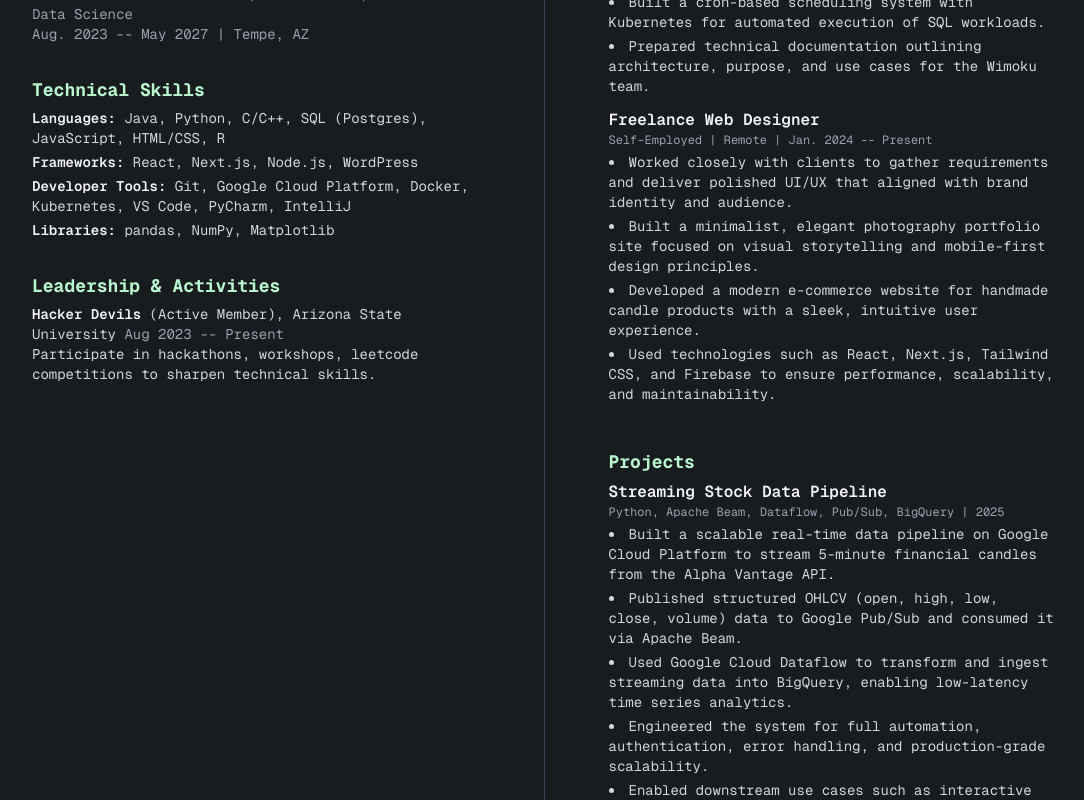
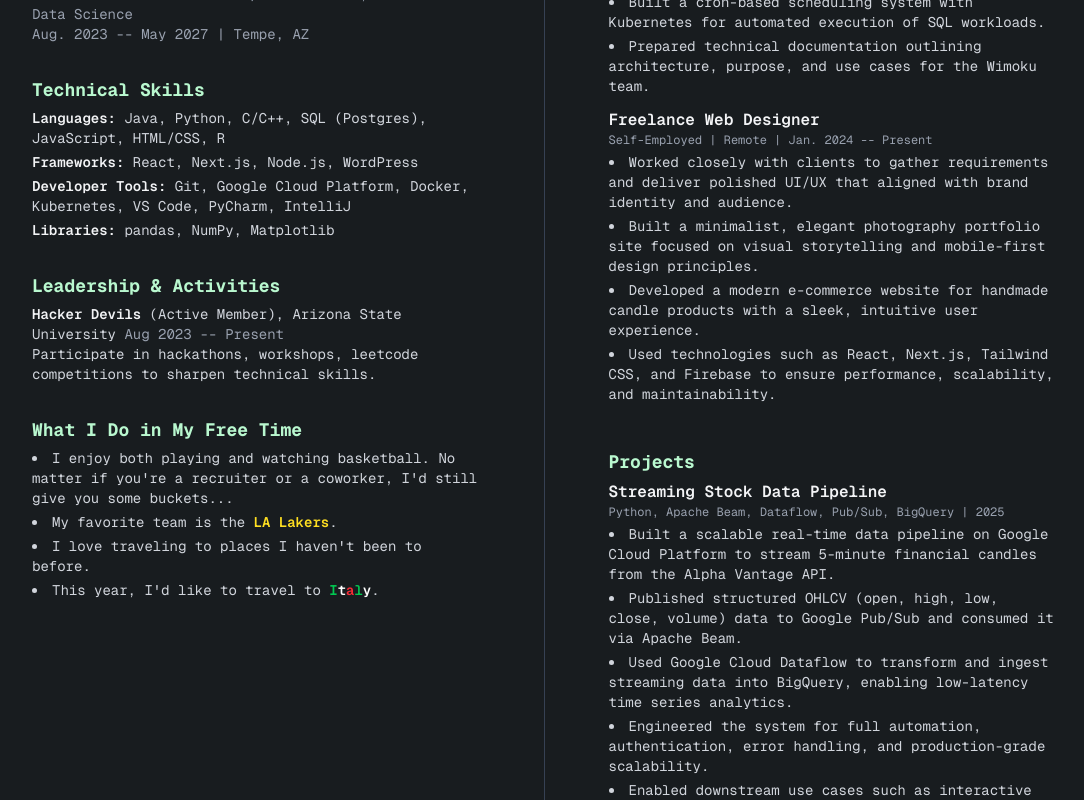
Before and after one commit to vanshsinhaa/vansh_portfolio, a Next.js app: page / in a window 1280 px wide. Shown: the part 364-1164 px from the top of the page, without its empty margins (96-1180 px from the left). Built offline with nearby package versions, Linux system fonts and the light colour scheme.

Commit message:
feat: add pure SVG travel map and update free time section

```diff
--- a/app/page.tsx
+++ b/app/page.tsx
@@ -97,7 +97,7 @@ export default function Home() {
             <h2 className="text-lg font-bold text-green-200 mb-1">
               Leadership & Activities
             </h2>
-            <div className="text-sm text-gray-300">
+            <div className="text-sm text-gray-300 mb-4">
               <span className="font-semibold text-gray-100">Hacker Devils</span>{" "}
               (Active Member), Arizona State University{" "}
               <span className="text-gray-400">Aug 2023 -- Present</span>
@@ -105,6 +105,45 @@ export default function Home() {
               Participate in hackathons, workshops, leetcode competitions to
               sharpen technical skills.
             </div>
+            {/* Free Time Section */}
+            <h3 className="text-lg font-bold text-green-200 mb-1 mt-8">
+              What I Do in My Free Time
+            </h3>
+            <ul className="text-sm text-gray-300 list-disc list-inside space-y-1">
+              <li>
+                I enjoy both playing and watching basketball. No matter if
+                you&apos;re a recruiter or a coworker, I&apos;d still give you
+                some buckets...
+              </li>
+              <li>
+                My favorite team is the{" "}
+                <span className="font-semibold text-yellow-300">LA Lakers</span>
+                .
+              </li>
+              <li>I love traveling to places I haven&apos;t been to before.</li>
+              <li>
+                This year, I&apos;d like to travel to{" "}
+                {
+                  <span className="font-semibold">
+                    {["I", "t", "a", "l", "y"].map((char, i) => {
+                      const colors = [
+                        "text-green-500",
+                        "text-white",
+                        "text-red-500",
+                        "text-green-500",
+                        "text-white",
+                      ];
+                      return (
+                        <span key={i} className={colors[i % colors.length]}>
+                          {char}
+                        </span>
+                      );
+                    })}
+                  </span>
+                }
+                .
+              </li>
+            </ul>
           </div>
         </section>
 
```
Also changed, not shown: package.json (+8 -5 lines), 1 other file (tests, documents, lock files or other folders).
